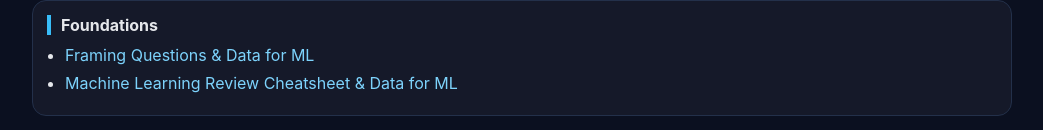
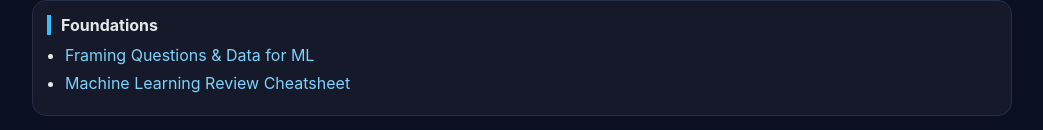
Before and after one commit to minniefaye/machine-learning-notes, a plain HTML site: page index.html in a window 1280 px wide. Shown: the part 128-258 px from the top of the page, without its empty margins (118-1161 px from the left). Drawn offline with Linux system fonts and the light colour scheme.

Commit message:
Update index.html

```diff
--- a/index.html
+++ b/index.html
@@ -28,7 +28,7 @@
 <div class="search"><input id="q" type="text" placeholder="Search..."></div>
 <div class="card" data-section="1"><h2>Foundations</h2><ul>
 <li class="item"><a href="week1-ml-framing-data.html">Framing Questions &amp; Data for ML</a></li>
-<li class="item"><a href="week5-review.html">Machine Learning Review Cheatsheet &amp; Data for ML</a></li>
+<li class="item"><a href="week5-review.html">Machine Learning Review Cheatsheet </a></li>
 </ul></div>
 <div class="card" data-section="1"><h2>Regression</h2><ul>
 <li class="item"><a href="week3-regression-metrics.html">Evaluating Regression Model Performance</a></li>
```
